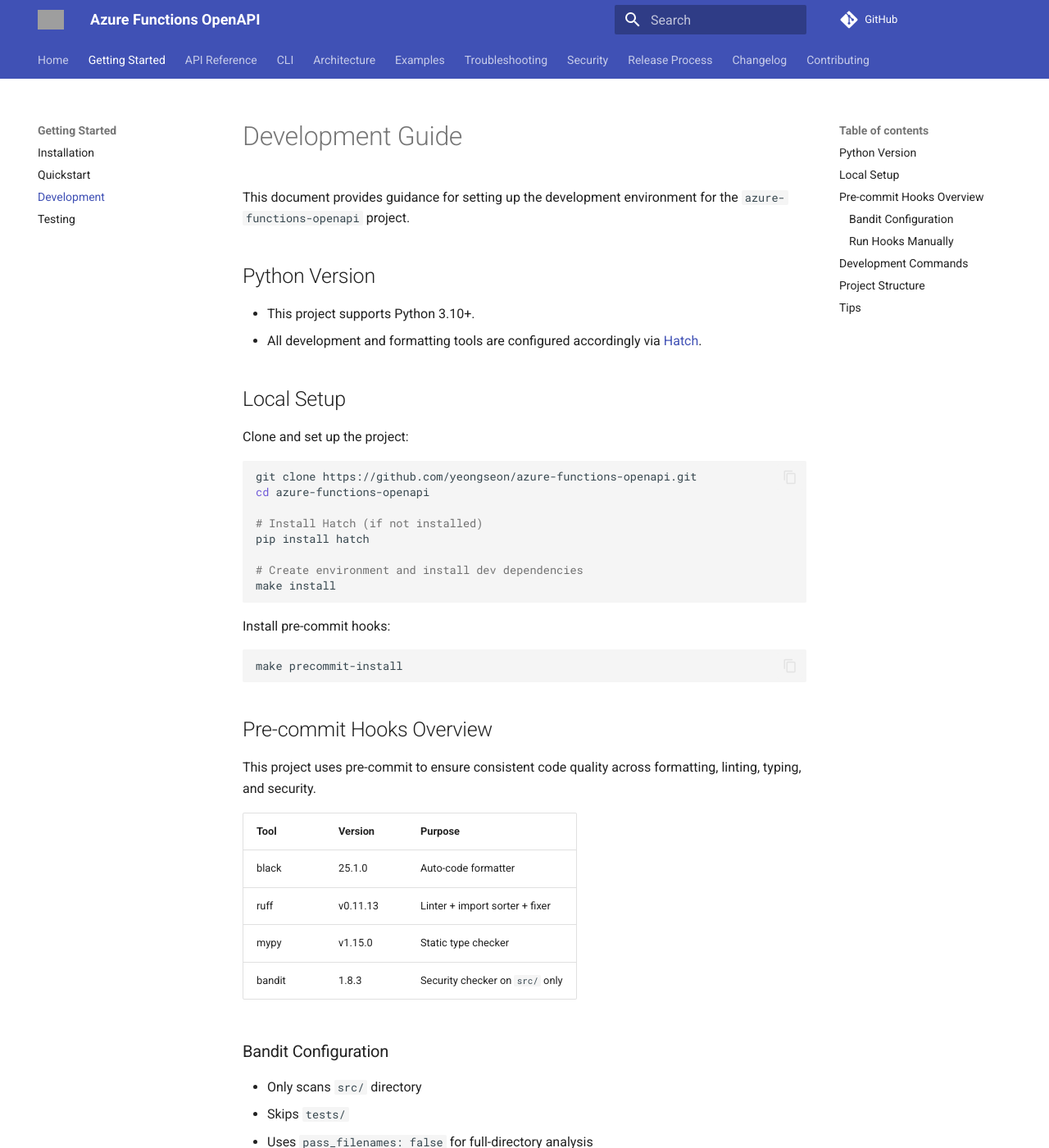
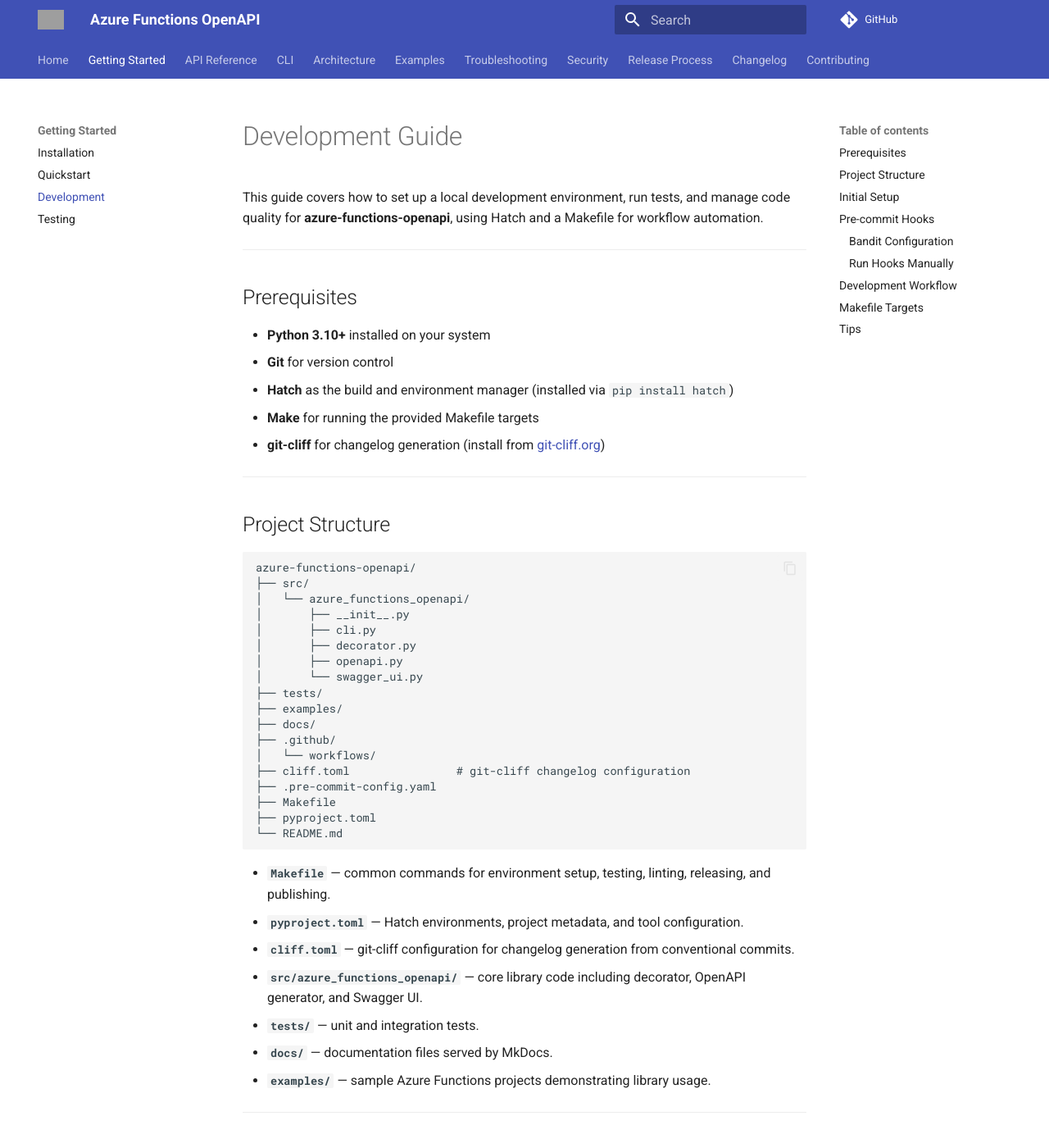
Before and after one commit to yeongseon/azure-functions-openapi, an MkDocs documentation site: the page built from docs/development.md, in a window 1280 px wide and 1400 px high. Shown: the whole window at 82% size. Built offline with MkDocs 1.6.1 and Material for MkDocs 9.7.7, drawn with Linux system fonts in a browser that asks for light colours; comment, search, counter and statistics services are not loaded; some of the changed text lies outside the part shown; grey boxes are pictures that could not be loaded.

Commit message:
docs: improve development guide with prerequisites, workflow, and full Makefile reference
Ultraworked with [Sisyphus](https://github.com/code-yeongyu/oh-my-opencode)

Co-authored-by: Sisyphus <clio-agent@sisyphuslabs.ai>

````diff
--- a/docs/development.md
+++ b/docs/development.md
@@ -1,43 +1,82 @@
 # Development Guide
 
-This document provides guidance for setting up the development environment for the `azure-functions-openapi` project.
+This guide covers how to set up a local development environment, run tests, and manage code quality for **azure-functions-openapi**, using Hatch and a Makefile for workflow automation.
 
-## Python Version
+---
 
-- This project supports Python 3.10+.
-- All development and formatting tools are configured accordingly via [Hatch](https://hatch.pypa.io/).
+## Prerequisites
 
-## Local Setup
+- **Python 3.10+** installed on your system
+- **Git** for version control
+- **Hatch** as the build and environment manager (installed via `pip install hatch`)
+- **Make** for running the provided Makefile targets
+- **git-cliff** for changelog generation (install from [git-cliff.org](https://git-cliff.org/))
 
-Clone and set up the project:
+---
 
-```bash
-git clone https://github.com/yeongseon/azure-functions-openapi.git
-cd azure-functions-openapi
+## Project Structure
 
-# Install Hatch (if not installed)
-pip install hatch
-
-# Create environment and install dev dependencies
-make install
+```text
+azure-functions-openapi/
+├── src/
+│   └── azure_functions_openapi/
+│       ├── __init__.py
+│       ├── cli.py
+│       ├── decorator.py
+│       ├── openapi.py
+│       └── swagger_ui.py
+├── tests/
+├── examples/
+├── docs/
+├── .github/
+│   └── workflows/
+├── cliff.toml                # git-cliff changelog configuration
+├── .pre-commit-config.yaml
+├── Makefile
+├── pyproject.toml
+└── README.md
 ```
 
-Install pre-commit hooks:
+- **`Makefile`** — common commands for environment setup, testing, linting, releasing, and publishing.
+- **`pyproject.toml`** — Hatch environments, project metadata, and tool configuration.
+- **`cliff.toml`** — git-cliff configuration for changelog generation from conventional commits.
+- **`src/azure_functions_openapi/`** — core library code including decorator, OpenAPI generator, and Swagger UI.
+- **`tests/`** — unit and integration tests.
+- **`docs/`** — documentation files served by MkDocs.
+- **`examples/`** — sample Azure Functions projects demonstrating library usage.
 
-```bash
-make precommit-install
-```
+---
 
-## Pre-commit Hooks Overview
+## Initial Setup
+
+1. **Clone the repository**:
+    ```bash
+    git clone https://github.com/yeongseon/azure-functions-openapi.git
+    cd azure-functions-openapi
+    ```
+
+2. **Create environment and install dependencies**:
+    ```bash
+    make install
+    ```
+
+3. **Install pre-commit hooks**:
+    ```bash
+    make precommit-install
+    ```
+
+---
+
+## Pre-commit Hooks
 
 This project uses pre-commit to ensure consistent code quality across formatting, linting, typing, and security.
 
-| Tool   | Version   | Purpose                          |
-|--------|-----------|----------------------------------|
-| black  | 25.1.0    | Auto-code formatter              |
-| ruff   | v0.11.13  | Linter + import sorter + fixer  |
-| mypy   | v1.15.0   | Static type checker              |
-| bandit | 1.8.3     | Security checker on `src/` only  |
+| Tool   | Version  | Purpose                        |
+|--------|----------|--------------------------------|
+| black  | 26.1.0   | Auto-code formatter            |
+| ruff   | v0.14.13 | Linter + import sorter + fixer |
+| mypy   | v1.19.1  | Static type checker            |
+| bandit | 1.9.3    | Security checker on `src/` only |
 
 ### Bandit Configuration
 
@@ -49,50 +88,68 @@
 
 ```bash
 make precommit
-pre-commit clean
 ```
 
-## Development Commands
+---
 
-Makefile provides shortcuts for common development tasks:
+## Development Workflow
+
+1. **Create a feature branch**:
+    ```bash
+    git checkout -b feature/your-description
+    ```
+
+2. **Implement changes** in `src/azure_functions_openapi/` and add corresponding tests in `tests/`.
+
+3. **Run quality checks** locally:
+    ```bash
+    make check-all
+    ```
+
+4. **Commit changes** with [Conventional Commits](https://www.conventionalcommits.org/) format:
+    ```bash
+    git commit -m "feat: add new parameter type support"
+    ```
+
+5. **Push and open a Pull Request** to `main`.
+
+---
+
+## Makefile Targets
 
 Use these as the **golden commands** for local validation and CI parity. Prefer `make` targets over direct tool commands.
 
-```bash
-make install           # Set up Hatch environment and dev dependencies
-make format            # Format code (ruff + black)
-make lint              # Run linter (ruff + mypy)
-make typecheck         # Run mypy type checking
-make test              # Run pytest
-make cov               # Run tests with coverage
-make check             # Run lint + typecheck
-make check-all         # Run lint + typecheck + test + coverage
-make docs              # Start MkDocs dev server
-make build             # Build package
-make release-patch     # Version bump + tag + push (patch)
-make precommit         # Run all pre-commit hooks
-make precommit-install # Install pre-commit hooks
-```
+| Target | Description |
+|--------|-------------|
+| `make install` | Create Hatch env and install pre-commit hooks |
+| `make format` | Format code (ruff + black) |
+| `make lint` | Run linter (ruff + mypy) |
+| `make typecheck` | Run mypy type checking |
+| `make security` | Run Bandit security scan |
+| `make test` | Run pytest |
+| `make cov` | Run tests with coverage |
+| `make check` | Run lint + typecheck |
+| `make check-all` | Run lint + typecheck + test |
+| `make build` | Build package |
+| `make changelog` | Regenerate CHANGELOG.md via git-cliff |
+| `make release-patch` | Bump patch version + changelog + tag |
+| `make release-minor` | Bump minor version + changelog + tag |
+| `make release-major` | Bump major version + changelog + tag |
+| `make publish-pypi` | Publish to PyPI |
+| `make publish-test` | Publish to TestPyPI |
+| `make precommit` | Run all pre-commit hooks |
+| `make precommit-install` | Install pre-commit hooks |
+| `make doctor` | Show environment diagnostic info |
+| `make clean` | Remove build artifacts |
+| `make clean-all` | Deep clean (caches, coverage, venv) |
 
-## Project Structure
+> For the full release workflow, see [Release Process](release_process.md).
 
-```
-azure-functions-openapi/
-├── src/
-├── tests/
-├── examples/
-├── docs/
-│   └── development.md
-├── .github/
-│   └── workflows/
-├── .pre-commit-config.yaml
-├── Makefile
-├── pyproject.toml
-└── README.md
-```
+---
 
 ## Tips
 
 - Ensure you're using Python 3.10+.
 - Use `make check-all` before committing to validate your changes.
 - Prefer `make` commands to ensure consistent dev experience across platforms.
+- Follow [Conventional Commits](https://www.conventionalcommits.org/) for proper changelog generation.
````
